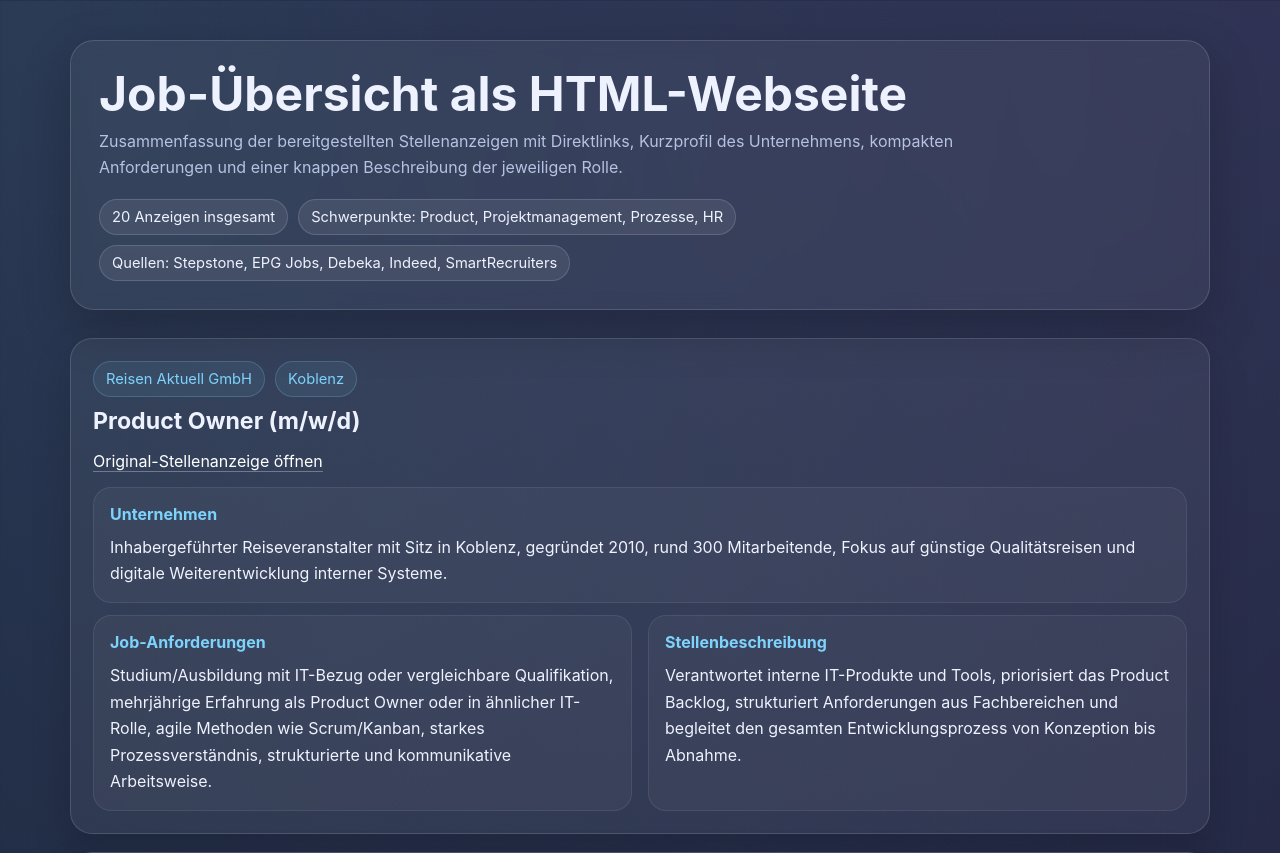
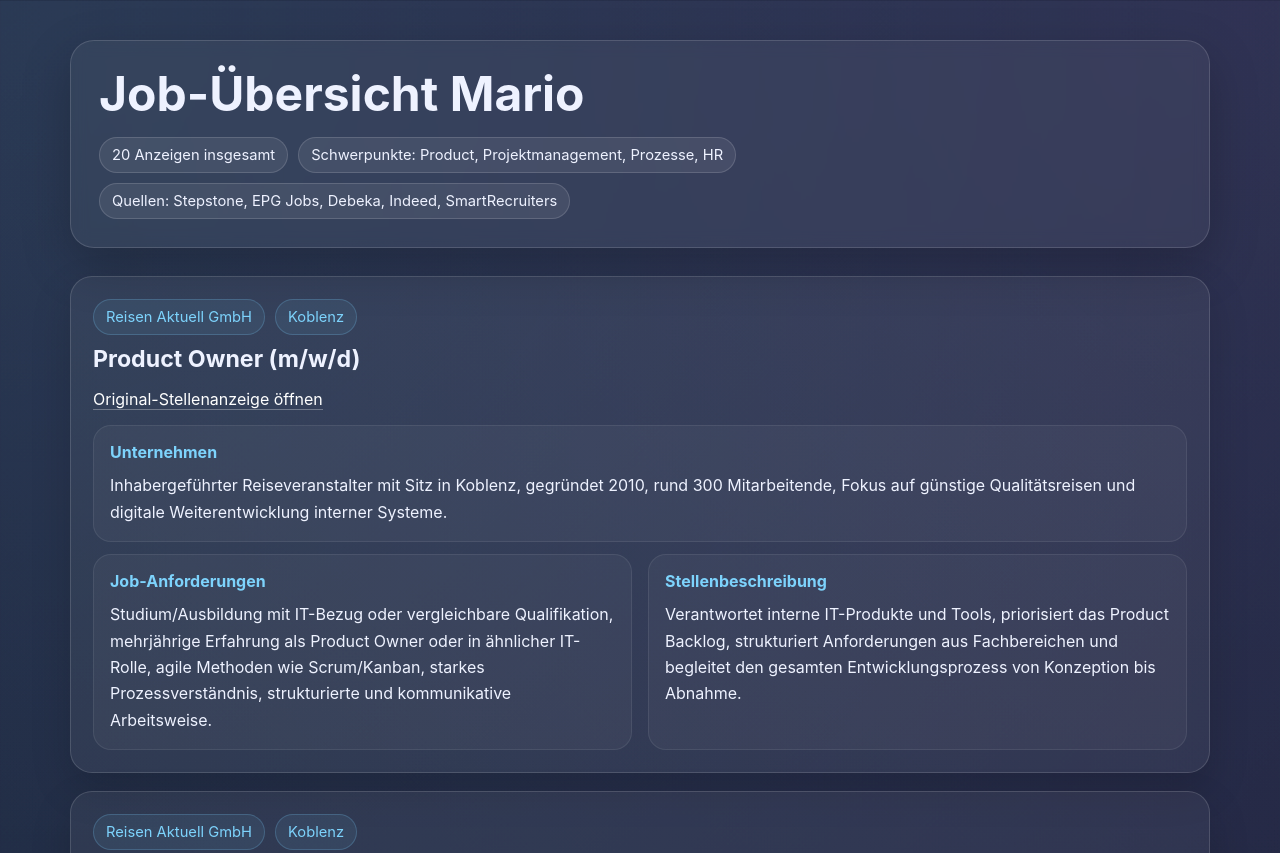
Before and after one commit to haehn6/Stellensuche, a plain HTML site: page index.html in a window 1280 px wide. Shown: the top 853 px of the page. Drawn offline with Linux system fonts and the light colour scheme.

Commit message:
Update index.html

```diff
--- a/index.html
+++ b/index.html
@@ -76,11 +76,7 @@
 <body>
   <div class="container">
     <header>
-      <h1>Job-Übersicht als HTML-Webseite</h1>
-      <p class="subtitle">
-        Zusammenfassung der bereitgestellten Stellenanzeigen mit Direktlinks, Kurzprofil des Unternehmens,
-        kompakten Anforderungen und einer knappen Beschreibung der jeweiligen Rolle.
-      </p>
+      <h1>Job-Übersicht Mario</h1>
       <div class="summary">
         <span class="pill">20 Anzeigen insgesamt</span>
         <span class="pill">Schwerpunkte: Product, Projektmanagement, Prozesse, HR</span>
@@ -465,10 +461,6 @@
 </section>
 
 
-    <footer>
-      Hinweis: Einige Anzeigen waren doppelt in der Liste enthalten und wurden zusammengeführt.
-      Bei einzelnen EPG- und Debeka/Indeed-Seiten war öffentlich nur ein Teil der Inhalte direkt zugänglich; in diesen Fällen basieren die Kurztexte auf den sichtbar abrufbaren Informationen. Die ergänzte Auswahl wurde nach deinem Feedback auf drei passende zusätzliche Stellen reduziert.
-    </footer>
   </div>
 </body>
 </html>
```
